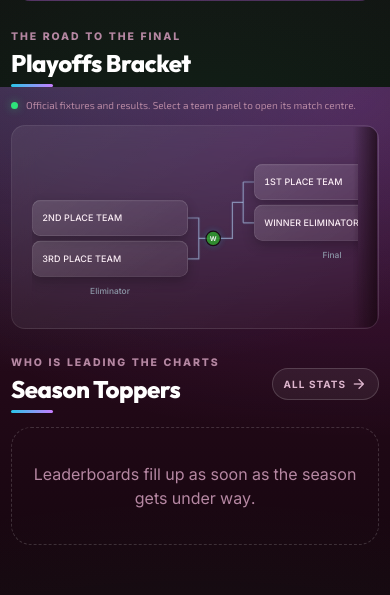
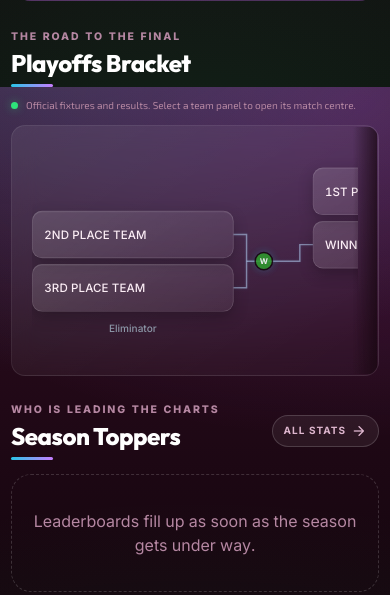
Before and after one commit to rakshith2000/TATA-WPL-2027, a Flask app: template WPL/templates/index.html in a window 390 px wide. Shown: the part 1601-2196 px from the top of the page. Before the commit the page ends 2146 px from the top, so only its background shows below. Run offline with Flask 3, Linux system fonts and the light colour scheme; the template is opened without the code that fills it, so the values that code supplies are empty; some libraries are stand-ins or nearby versions.

Commit message:
Update playoffs fixture and enhance bracket styling for better responsiveness

```diff
--- a/WPL/static/css/playoffs-bracket.css
+++ b/WPL/static/css/playoffs-bracket.css
@@ -192,7 +192,7 @@
 
 .hm-playoffs .slot .score {
   color: #fff;
-  font-size: 11px;
+  font-size: .9em;
   white-space: nowrap;
 }
 
@@ -270,21 +270,22 @@
 
 @media (max-width: 600px) {
   .hm-playoffs { margin-top: 28px; }
-  .hm-playoffs .match { width: 260px; }
+  .hm-playoffs .bracket-wrap { --br-mobile-scale: .72; }
+  .hm-playoffs .match { width: 280px; }
   .hm-playoffs .match-label {
-    top: 140px;
-    width: 260px;
+    top: 152px;
+    width: 280px;
   }
   .hm-playoffs .slot {
-    width: 260px;
-    height: 60px;
+    width: 280px;
+    height: 66px;
     padding: 0 16px;
-    font-size: 15px;
+    font-size: 16px;
   }
-  .hm-playoffs .slot:nth-child(2) { top: 68px; }
+  .hm-playoffs .slot:nth-child(2) { top: 74px; }
   .hm-playoffs .slot .team-logo {
-    width: 32px;
-    height: 32px;
+    width: 36px;
+    height: 36px;
   }
   .hm-playoffs .champion { width: 210px; }
 }
--- a/WPL/static/js/playoffs-bracket.js
+++ b/WPL/static/js/playoffs-bracket.js
@@ -2,23 +2,23 @@
   'use strict';
 
   const MOBILE = window.matchMedia('(max-width: 600px)').matches;
-  const CARD_W = MOBILE ? 260 : 220;
+  const CARD_W = MOBILE ? 280 : 220;
   const CHAMPION_W = 210;
-  const SLOT_H = MOBILE ? 60 : 48;
+  const SLOT_H = MOBILE ? 66 : 48;
   const SLOT_GAP = 8;
   const MATCH_H = SLOT_H * 2 + SLOT_GAP;
   const BAR_GAP = 18;
   const BADGE_OFFSET = 24;
   const COL = CARD_W + 110;
   const STAGE_W = COL * 2 + CHAMPION_W;
-  const STAGE_H = MOBILE ? 270 : 250;
+  const STAGE_H = MOBILE ? 290 : 250;
 
   const matches = {
     eliminator: { x: 0, y: 90 },
     final: { x: COL, y: 30 },
   };
   const routes = [
-    { from: 'eliminator', to: 'final', bend: 18 },
+    { from: 'eliminator', to: 'final', toSlot: 1, bend: 18 },
     { from: 'final', to: 'champion', bend: 0 },
   ];
 
@@ -65,13 +65,6 @@
   const slotCenterY = (matchId, index) =>
     matches[matchId].y + index * (SLOT_H + SLOT_GAP) + SLOT_H / 2;
 
-  Object.entries(matches).filter(([id]) => id !== 'eliminator').forEach(([id, match]) => {
-    const x = match.x - BAR_GAP;
-    const y0 = slotCenterY(id, 0);
-    const y1 = slotCenterY(id, 1);
-    addPath(`M${x} ${y0} V${y1} M${x} ${y0} H${match.x} M${x} ${y1} H${match.x}`);
-  });
-
   Object.keys(matches).forEach((id) => {
     const match = matches[id];
     const element = stage.querySelector(`[data-match="${id}"]`);
@@ -81,27 +74,35 @@
     const branch = right + BAR_GAP;
     const y0 = slotCenterY(id, 0);
     const y1 = slotCenterY(id, 1);
-    addPath(`M${right} ${y0} H${branch} V${y1} H${right}`);
 
     if (winner) {
       const winnerIndex = slots.findIndex((slot) => slot.dataset.team === winner);
       if (winnerIndex !== -1) {
-        addPath(`M${right} ${slotCenterY(id, winnerIndex)} H${branch}`, 'on-win');
+        const centerY = match.y + MATCH_H / 2;
         const loserIndex = 1 - winnerIndex;
-        addPath(`M${right} ${slotCenterY(id, loserIndex)} H${branch}`, 'on-loss');
+        [winnerIndex, loserIndex].forEach((index) => {
+          const outcome = index === winnerIndex ? 'on-win' : 'on-loss';
+          addPath(`M${right} ${slotCenterY(id, index)} H${branch} V${centerY}`, outcome);
+        });
+      } else {
+        addPath(`M${right} ${y0} H${branch} V${y1} H${right}`);
       }
+    } else {
+      addPath(`M${right} ${y0} H${branch} V${y1} H${right}`);
     }
   });
 
-  routes.forEach(({ from, to, bend }) => {
+  routes.forEach(({ from, to, toSlot, bend }) => {
     const match = matches[from];
     const element = stage.querySelector(`[data-match="${from}"]`);
     const branch = match.x + CARD_W + BAR_GAP;
     const startY = match.y + MATCH_H / 2;
-    const endX = to === 'champion' ? COL * 2 : matches[to].x - BAR_GAP;
+    const endX = to === 'champion' ? COL * 2 : matches[to].x - (toSlot === undefined ? BAR_GAP : 0);
     const endY = to === 'champion'
       ? champion.offsetTop + champion.offsetHeight / 2
-      : matches[to].y + MATCH_H / 2;
+      : toSlot === undefined
+        ? matches[to].y + MATCH_H / 2
+        : slotCenterY(to, toSlot);
     const midX = endX - bend;
     const path = startY === endY
       ? `M${branch} ${startY} H${endX}`
@@ -119,7 +120,8 @@
   });
 
   const fit = () => {
-    const scale = Math.min(1, Math.max(0.6, wrap.clientWidth / STAGE_W));
+    const mobileMinScale = parseFloat(getComputedStyle(wrap).getPropertyValue('--br-mobile-scale')) || 0.72;
+    const scale = Math.min(1, Math.max(MOBILE ? mobileMinScale : 0.6, wrap.clientWidth / STAGE_W));
     stage.style.transform = `scale(${scale})`;
     sizer.style.width = `${STAGE_W * scale}px`;
     sizer.style.height = `${STAGE_H * scale}px`;
```
Also changed, not shown: WPL/WPL-FIXTURE-2027.csv (+11 -11 lines).
